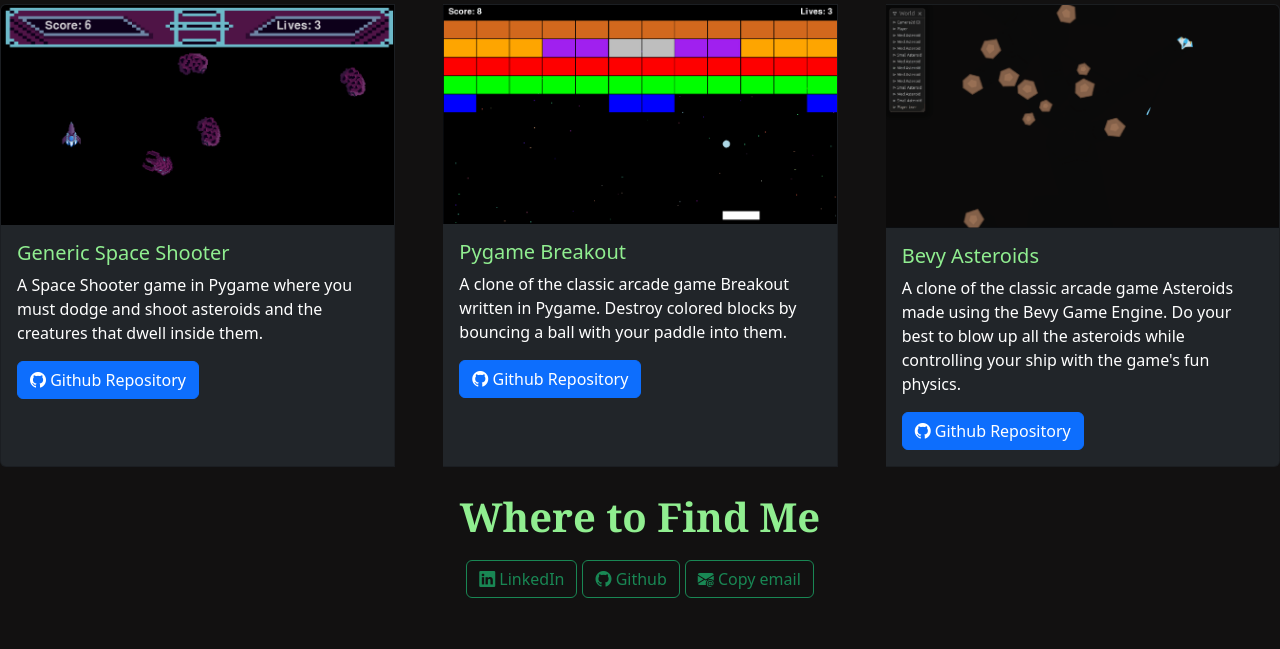
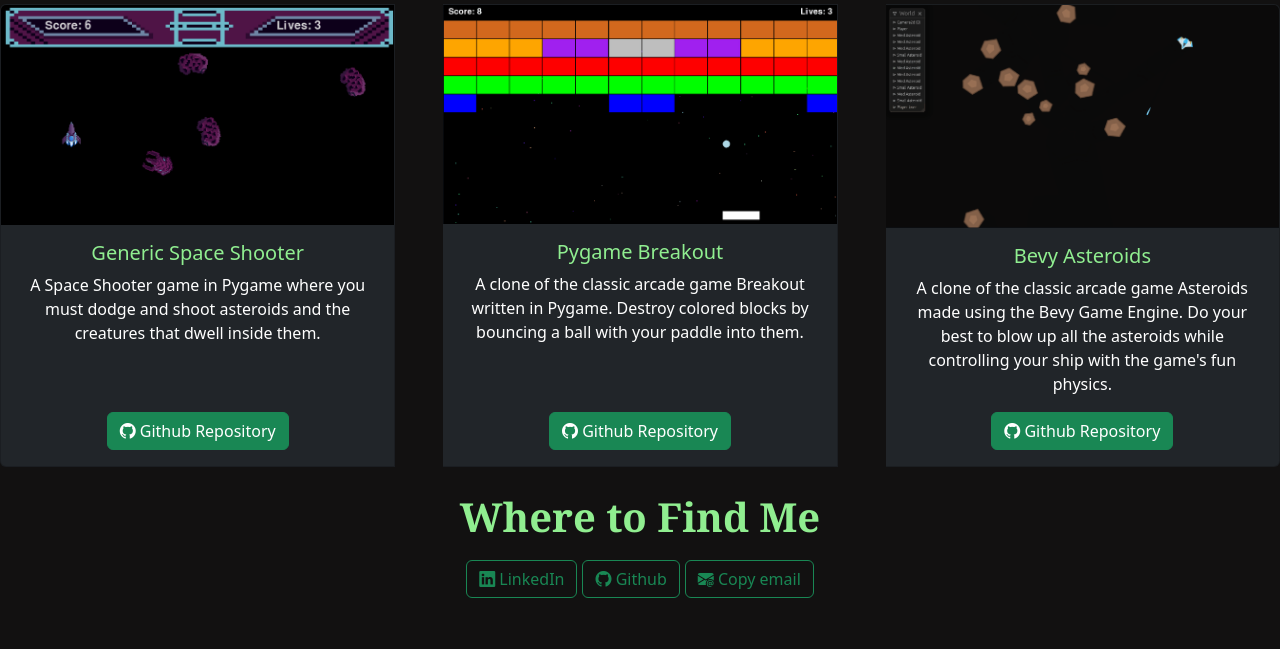
Before and after one commit to GuilhermeJuventino/Portfolio, a Flask app: page / in a window 1280 px wide. Shown: the part 1640-2289 px from the top of the page. Run offline with Flask 3, Linux system fonts and the light colour scheme.

Commit message:
Fixed typos and the position of buttons in the cards

```diff
--- a/static/css/styles.css
+++ b/static/css/styles.css
@@ -59,3 +59,17 @@ p {
     gap: 5px;
     justify-content: center;
 }
+
+.card-body {
+    display: flex;
+    height: 100%;
+    flex-direction: column;
+}
+
+.card-text {
+    flex-grow: 1;
+}
+
+.text-end {
+    align-self: center;
+}
--- a/templates/index2.html
+++ b/templates/index2.html
@@ -71,7 +71,7 @@
 
         <!--Creating a set of cards holding image and links of my projects using Bootstrap-->
         <div class="card-group gap-5">
-            <div class="card text-bg-dark">
+            <div class="card text-bg-dark text-center">
                 <img src="static/images/genericSpaceShooter.png" class="card-img-top" alt="Generic Space Shooter Gameplay Image">
                 <div class="card-body">
                     <h5 class="card-title">Generic Space Shooter</h5>
@@ -79,11 +79,13 @@
                     A Space Shooter game in Pygame where you must dodge and shoot asteroids and
                     the creatures that dwell inside them.
                     </p>
-                    <a href="https://github.com/GuilhermeJuventino/Generic-Space-Shooter-V3"
-                    class="btn btn-primary" target="_blank"><i class="bi bi-github"></i> Github Repository</a>
+                    <div class="text-end">
+                        <a href="https://github.com/GuilhermeJuventino/Generic-Space-Shooter-V3"
+                        class="btn btn-success" target="_blank"><i class="bi bi-github"></i> Github Repository</a>
+                    </div>
                 </div>
             </div>
-            <div class="card text-bg-dark">
+            <div class="card text-bg-dark text-center">
                 <img src="static/images/pygameBreakout.png" class="card-img-top" alt="Pygame Breakout Gameplay Image">
                 <div class="card-body">
                     <h5 class="card-title">Pygame Breakout</h5>
@@ -91,11 +93,13 @@
                     A clone of the classic arcade game Breakout written in Pygame. Destroy colored blocks by bouncing
                     a ball with your paddle into them.
                     </p>
-                    <a href="https://github.com/GuilhermeJuventino/Breakout-Pygame"
-                    class="btn btn-primary" target="_blank"><i class="bi bi-github"></i> Github Repository</a>
+                    <div class="text-end">
+                        <a href="https://github.com/GuilhermeJuventino/Breakout-Pygame"
+                            class="btn btn-success" target="_blank"><i class="bi bi-github"></i> Github Repository</a>
+                    </div>
                 </div>
             </div>
-            <div class="card text-bg-dark">
+            <div class="card text-bg-dark text-center">
                 <img src="static/images/bevyAsteroids.png" class="card-img-top" alt="Bevy Asteroids Gameplay Image">
                 <div class="card-body">
                     <h5 class="card-title">Bevy Asteroids</h5>
@@ -103,8 +107,10 @@
                     A clone of the classic arcade game Asteroids made using the Bevy Game Engine.
                     Do your best to blow up all the asteroids while controlling your ship with the game's fun physics.
                     </p>
-                    <a href="https://github.com/GuilhermeJuventino/bevy_asteroids"
-                    class="btn btn-primary" target="_blank"><i class="bi bi-github"></i> Github Repository</a>
+                    <div class="text-end">
+                        <a href="https://github.com/GuilhermeJuventino/bevy_asteroids"
+                        class="btn btn-success" target="_blank"><i class="bi bi-github"></i> Github Repository</a>
+                    </div>
                 </div>
             </div>
         </div>
```
